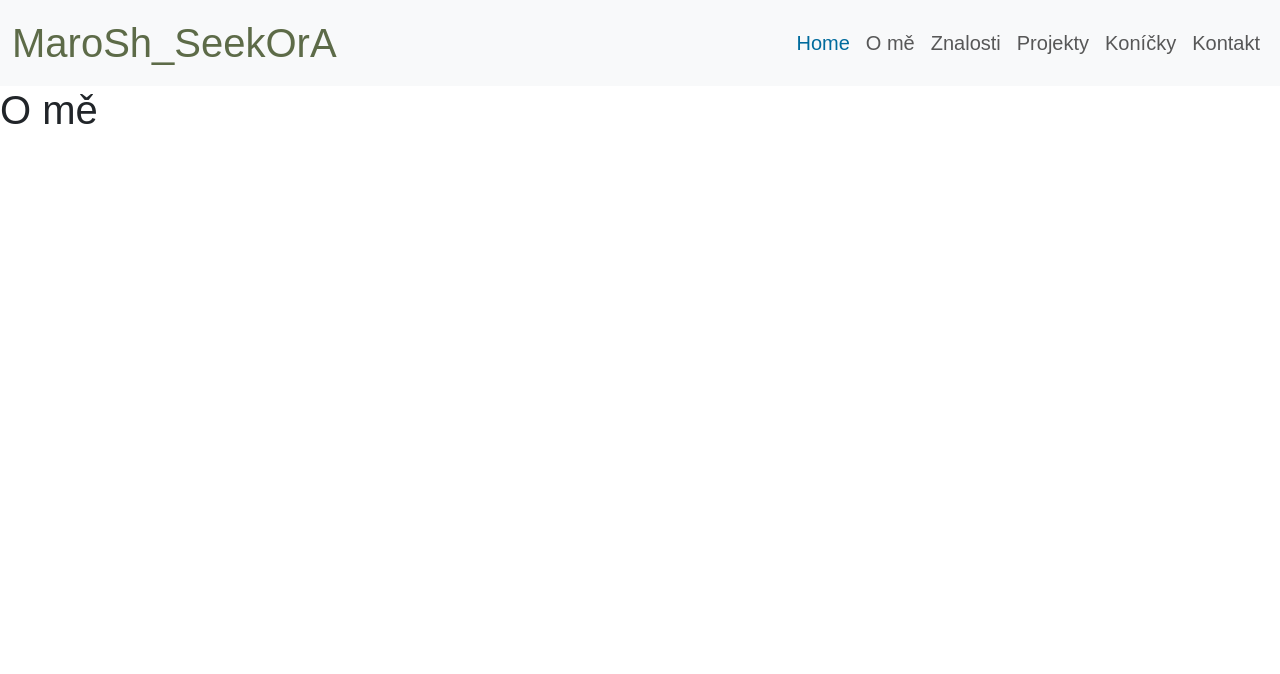
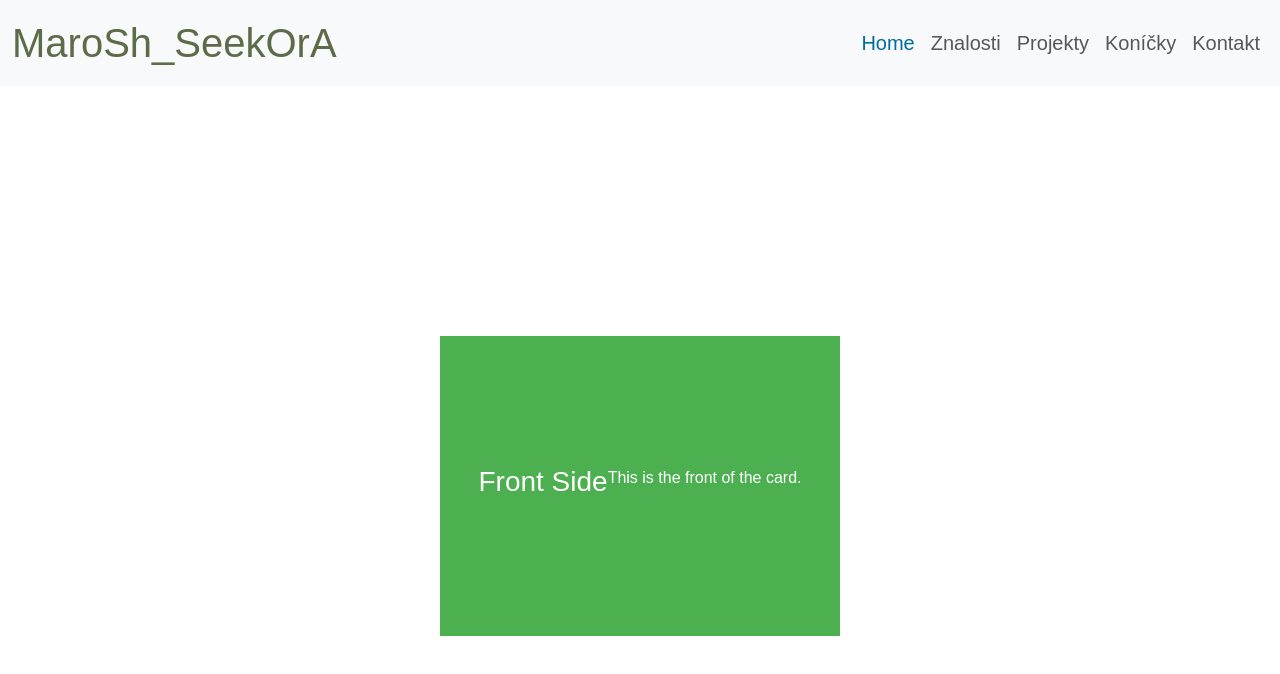
Before and after one commit to sykoramaros/portfolio, a React (Create React App) app: page /about in a window 1280 px wide. Shown: the top 674 px of the page. Built offline with nearby package versions, Linux system fonts and the light colour scheme.

Commit message:
Sekce Hobbies s otacejicimi se flipper kartami dokoncene

```diff
--- a/package.json
+++ b/package.json
@@ -10,6 +10,7 @@
     "react-dom": "^19.0.0",
     "react-router-dom": "^7.1.0",
     "react-scripts": "5.0.1",
+    "sass": "^1.83.0",
     "typed.js": "^2.1.0"
   },
   "scripts": {
--- /dev/null
+++ b/src/Components/HobbyCard/HobbyCard.css
@@ -0,0 +1,30 @@
+.card-flipper {
+  perspective: 1000px;
+  cursor: pointer;
+}
+.card-inner {
+  width: 100%;
+  height: 100%;
+  transform-style: preserve-3d;
+  transition: transform 0.6s ease-in-out;
+  position: relative;
+}
+
+.card-front {
+  background-color: transparent;
+  position: absolute;
+  width: 100%;
+  height: 100%;
+  backface-visibility: hidden;
+}
+
+.card-back {
+  width: 100%;
+  height: 100%;
+  backface-visibility: hidden;
+  transform: rotateY(180deg);
+}
+
+.card-inner.flipped {
+  transform: rotateY(180deg);
+}
--- a/src/Components/HobbyCard/HobbyCard.js
+++ b/src/Components/HobbyCard/HobbyCard.js
@@ -1,23 +1,41 @@
 import React from "react"
+import { useState } from "react"
+import "./HobbyCard.css"
 
-const HobbyCard = ({ rotation, image, title, text, weblink }) => {
+const HobbyCard = ({ rotation, image, title, backText }) => {
+  const [flipped, setFlipped] = useState(false)
+  // Funkce pro přepnutí stavu karty (flip)
+  const handleClick = () => setFlipped(!flipped)
+
   return (
     <div className="col">
-      <div
-        className="card rounded-5 h-100 position-relative overflow-hidden"
-        style={{ transform: `rotate(${rotation}deg)` }}
-      >
-        <img src={image} class="card-img-top" alt="..." />
-        <div className="card-body w-75 rounded-5 bg-white bg-opacity-25 mb-3 position-absolute bottom-0 start-50 translate-middle-x text-white text-center text-shadow">
-          <h5 className="card-title fs-3">{title}</h5>
-          <p className="card-text fs-6">{text}</p>
-          {/* <a
-            href={weblink}
-            className="btn-link text-decoration-none text-beige fs-6"
-            target="_blank"
+      <div className="card-flipper" onClick={handleClick}>
+        <div
+          className="card rounded-5 h-100 position-relative overflow-hidden shadow-lg"
+          style={{ transform: `rotate(${rotation}deg)` }} // uhel vytoceni karty
+        >
+          <div
+            className={`card-inner ${flipped ? "flipped" : ""}`}
+            style={{
+              transittion: "transform 0.6s",
+              transformStyle: "preserve-3d",
+            }}
           >
-            Google
-          </a> */}
+            <div className="card-front">
+              <img src={image} class="card-img-top" alt="..." />
+            </div>
+            <div className="card-back">
+              <img
+                src="/img/hobbies/white.jpg"
+                class="card-img-top"
+                alt="..."
+              />
+              <div className="card-body rounded-5 bg-light bg-opacity-25 position-absolute bottom-0 start-50 translate-middle-x text-shadow d-flex flex-column justify-content-center align-items-center h-100 w-100">
+                <h5 className="card-title fs-3 text-center">{title}</h5>
+                <p className="card-text fs-6 text-center mx-3">{backText}</p>
+              </div>
+            </div>
+          </div>
         </div>
       </div>
     </div>
--- a/src/Components/Navbar/Navbar.js
+++ b/src/Components/Navbar/Navbar.js
@@ -32,11 +32,11 @@ const Navbar = () => {
                   Home
                 </Link>
               </li>
-              <li class="nav-item">
+              {/* <li class="nav-item">
                 <Link class="nav-link" to={"/about"}>
                   O mě
                 </Link>
-              </li>
+              </li> */}
               <li class="nav-item">
                 <Link class="nav-link" to={"/skills"}>
                   Znalosti
--- /dev/null
+++ b/src/Pages/About/About.css
@@ -0,0 +1,61 @@
+/* Styl pro hlavní kontejner stránky, která obklopuje kartu */
+.about-page {
+  display: flex; /* Používá Flexbox pro uspořádání obsahu */
+  justify-content: center; /* Vycentruje obsah horizontálně */
+  align-items: center; /* Vycentruje obsah vertikálně */
+  height: 100vh; /* Nastaví výšku stránky na 100% výšky okna prohlížeče */
+}
+
+/* Kontejner pro samotnou kartu */
+.about-card-container {
+  display: flex; /* Používá Flexbox pro uspořádání karty */
+  justify-content: center; /* Vycentruje kartu horizontálně */
+  align-items: center; /* Vycentruje kartu vertikálně */
+}
+
+/* Styl pro samotnou kartu */
+.about-card {
+  width: 400px; /* Nastaví šířku karty na 400 pixelů */
+  height: 300px; /* Nastaví výšku karty na 300 pixelů */
+  cursor: pointer; /* Změní kurzor na ruku při najetí myší na kartu */
+  transform-style: preserve-3d; /* Udržuje 3D efekt pro flipování */
+  transition: transform 0.6s; /* Přidá plynulý přechod pro otáčení karty (0.6 sekundy) */
+}
+
+/* Styl pro vnitřní strukturu karty (přední a zadní strana) */
+.about-card-inner {
+  position: relative; /* Umožňuje absolutní pozicování pro vnitřní části (front a back) */
+  width: 100%; /* Šířka je 100% rodičovského prvku (karty) */
+  height: 100%; /* Výška je 100% rodičovského prvku (karty) */
+}
+
+/* Styl pro přední a zadní stranu karty */
+.about-card-front,
+.about-card-back {
+  position: absolute; /* Umístí je absolutně v rámci vnitřní struktury karty */
+  backface-visibility: hidden; /* Skrývá zadní stranu při otáčení karty */
+  width: 100%; /* Šířka je 100% karty */
+  height: 100%; /* Výška je 100% karty */
+  display: flex; /* Používá Flexbox pro uspořádání obsahu na každé straně karty */
+  justify-content: center; /* Vycentruje obsah horizontálně */
+  align-items: center; /* Vycentruje obsah vertikálně */
+  text-align: center; /* Zarovná text na střed */
+}
+
+/* Styl pro přední stranu karty */
+.about-card-front {
+  background-color: #4caf50; /* Nastaví pozadí na zelenou barvu */
+  color: white; /* Nastaví text na bílou barvu */
+}
+
+/* Styl pro zadní stranu karty */
+.about-card-back {
+  background-color: #f44336; /* Nastaví pozadí na červenou barvu */
+  color: white; /* Nastaví text na bílou barvu */
+  transform: rotateY(180deg); /* Otočí zadní stranu karty o 180 stupňů, takže je původně otočena */
+}
+
+/* Třída pro aktivaci otočení karty (flip) */
+.flipped {
+  transform: rotateY(180deg); /* Otočí kartu o 180 stupňů na základě stavu flipped */
+}
--- a/src/Pages/About/About.js
+++ b/src/Pages/About/About.js
@@ -1,11 +1,42 @@
-import React from "react"
+import React, { useState } from "react";
+import "./About.css";
 
 const About = () => {
+  const [flipped, setFlipped] = useState(false);
+
+  // Funkce pro přepnutí stavu karty (flip)
+  const handleClick = () => setFlipped(!flipped);
+
   return (
-    <div>
-      <h1>O mě</h1>
+    <div className="about-page">
+      <div className="about-card-container">
+        <div
+          className="about-card"
+          onClick={handleClick} // Flip karta při kliknutí
+          style={{
+            // perspective: "1000px", // Aby se efekt flipu vykonal v 3D prostoru
+          }}
+        >
+          <div
+            className={`about-card-inner ${flipped ? "flipped" : ""}`}
+            style={{
+              transition: "transform 0.6s", // Hladký přechod při otočení
+              transformStyle: "preserve-3d", // Udržuje 3D efekt
+            }}
+          >
+            <div className="about-card-front">
+              <h3>Front Side</h3>
+              <p>This is the front of the card.</p>
+            </div>
+            <div className="about-card-back">
+              <h3>Back Side</h3>
+              <p>This is the back of the card.</p>
+            </div>
+          </div>
+        </div>
+      </div>
     </div>
-  )
-}
+  );
+};
 
-export default About
+export default About;
--- a/src/Pages/Contact/Contact.js
+++ b/src/Pages/Contact/Contact.js
@@ -115,6 +115,14 @@ const Contact = () => {
             </div>
           </div>
         </div>
+        <br />
+        <p className="text-center fs-5">
+          * Prozatím mě můžete kontaktovat klasicky na můj gmail😊
+          <br />{" "}
+          <a className="text-info" href="mailto:8yVt0@example.com">
+            sykoramaros@gmail.com
+          </a>
+        </p>
         <img
           className="img-fluid opacity-75 mx-auto d-block w-75 mt-5"
           src="./img/contact/decorations/pencil_paper.png"
--- a/src/Pages/Hobbies/Hobbies.js
+++ b/src/Pages/Hobbies/Hobbies.js
@@ -1,5 +1,4 @@
 import React from "react"
-import { useState } from "react"
 import HobbyCard from "../../Components/HobbyCard/HobbyCard"
 
 const Hobbies = () => {
@@ -8,44 +7,38 @@ const Hobbies = () => {
       rotation: -3,
       image: "./img/hobbies/friends/friends_circle.jpeg",
       title: "Kamarádi",
-      text: "",
-      weblink: "",
+      backText: "Ve svém volnu rád trávím čas s neslyšícími kamarády",
     },
     {
       rotation: 2,
       image: "./img/hobbies/animals/horse_riding.jpg",
       title: "Zvířata",
-      text: "",
-      weblink: "https://www.google.com",
+      backText: "Rád jezdím na koních a celkově si zvířecí společnost užívám🐾",
     },
     {
       rotation: -3,
       image: "./img/hobbies/sign_language/terelj_sign_language.jpg",
-      title: "Znakový jazyk",
-      text: "",
-      weblink: "",
+      title: "Cizí jazyk",
+      backText: "Učím se rád novým jazykům (i těm neprogramovým😊)",
     },
     {
       rotation: 3,
       image: "./img/hobbies/music/happy_mandolin.png",
       title: "Hudba",
-      text: "",
-      weblink: "https://www.google.com",
+      backText: "Rád poslouchám hudbu a hraju na mandolínu",
     },
     {
       rotation: -2,
       image: "../img/hobbies/snowboard/snowboarding.jpg",
       title: "Snowboard",
-      text: "",
-      weblink: "https://www.google.com",
+      backText: "Když se mám už hýbat, tak radši z kopce☺️",
     },
-    {
-      rotation: 2,
-      image: "./img/computer.png",
-      title: "Zkouska",
-      text: "Jen tak info",
-      weblink: "https://www.google.com",
-    },
+    // {
+    //   rotation: 2,
+    //   image: "./img/computer.png",
+    //   title: "Zkouska",
+    //   backText: "Zkusebni text",
+    // },
   ]
 
   return (
@@ -61,8 +54,7 @@ const Hobbies = () => {
             rotation={card.rotation}
             image={card.image}
             title={card.title}
-            text={card.text}
-            weblink={card.weblink}
+            backText={card.backText}
           />
         ))}
       </div>
```
Also changed, not shown: public/img/hobbies/white.jpg (added), 1 other file (tests, documents, lock files or other folders).
